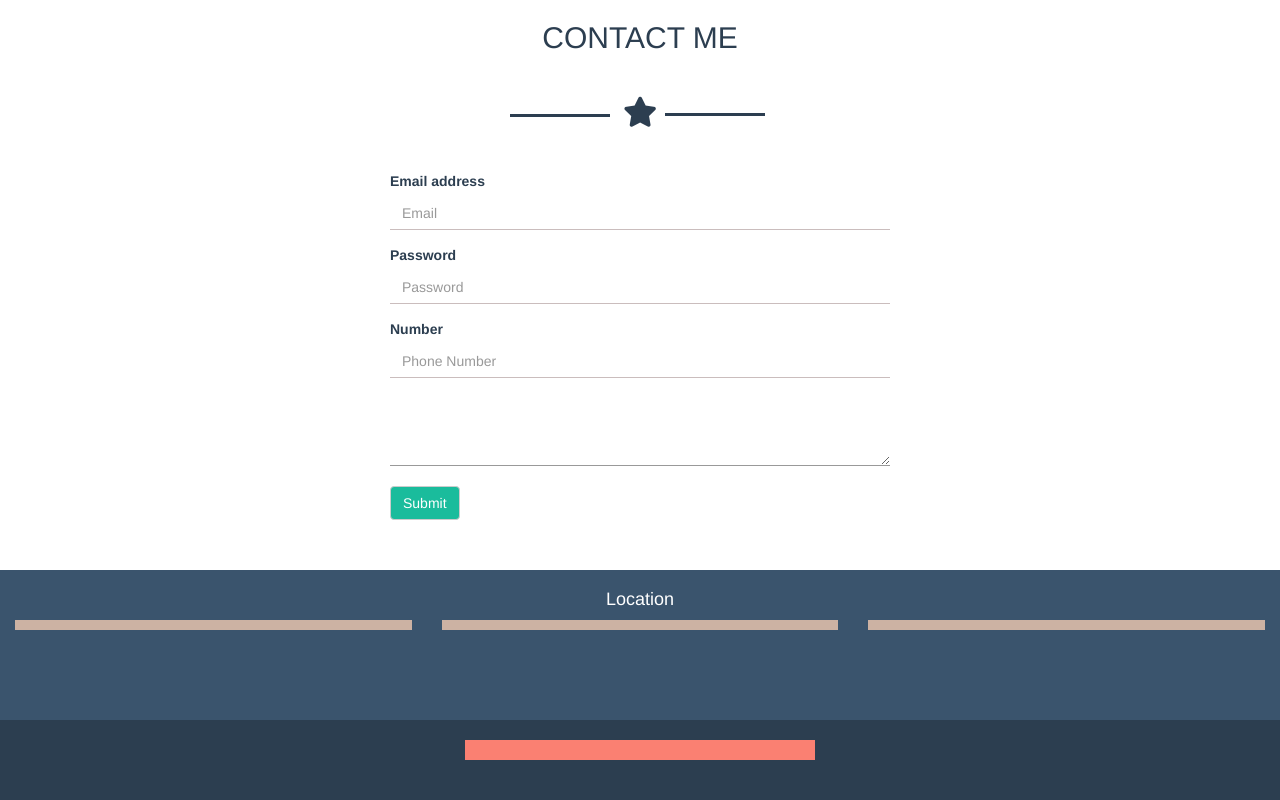
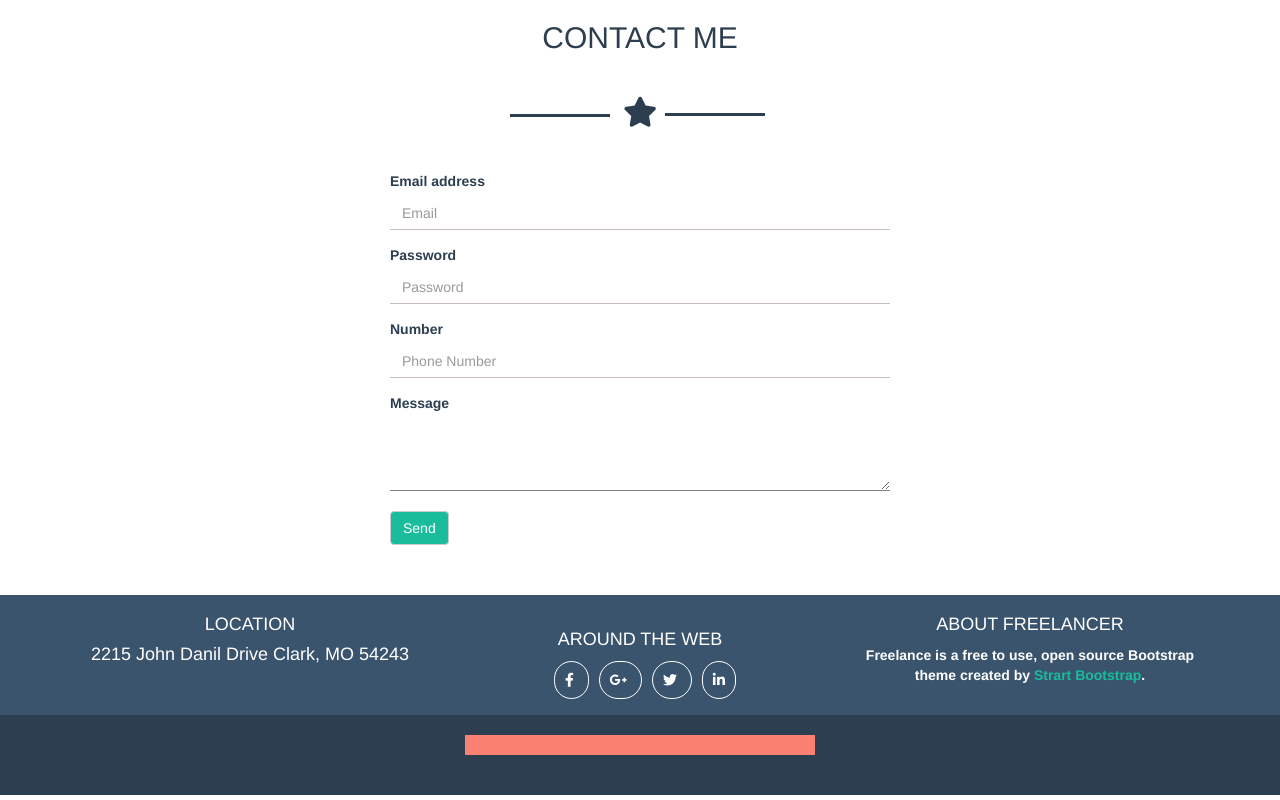
Before and after one commit to DociIva/html-css-bootstrap-freelancer, a plain HTML site: page index.html in a window 1280 px wide. Shown: the part 1612-2412 px from the top of the page. Drawn offline with nearby package versions, Linux system fonts and the light colour scheme.

Commit message:
main-footer

```diff
--- a/css/media.css
+++ b/css/media.css
@@ -9,6 +9,10 @@
     .bl-forms {
         width: 100%;
     }
+    .about-f p {
+        margin-left: 0;
+
+    }
 
 
 }
--- a/css/style.css
+++ b/css/style.css
@@ -198,28 +198,40 @@ img {
 /*textarea*/
 .bl-areatext {
     border:none;
-    border-bottom: 1px solid rgb(153, 153, 153);
+    border-bottom: 1px solid rgb(130, 130, 130);
     box-shadow: none;
     border-radius: 0;
 }
-/*LOCATION*/
-.location {
-    height: 150px;
+/*MAIN FOOTER / LOCATION*/
+.main-footer {
     background: rgba(58, 84,109, 1);
     color: white;
     text-align: center;
     padding-top: 10px;
 }
-.text {
-    height: 10px;
-    background: #ccb2a3;
-    margin-bottom: 10px;
+.icone {
+    margin: 15px auto;
+}
+.icone h4 {
+    margin-bottom: 20px;
 }
 .icons {
-    height: 10px;
-    background: #ccb2a3;
-    margin-bottom: 10px;
+    padding: 10px;
+    margin-left: 10px;
+    border: 1px solid #fff;
+    border-radius: 50px;
 }
+.about-f p {
+    text-align: center;
+    margin-left:  20px;
+    margin-bottom: 30px;
+    font-weight: bold;
+}
+/*ABOUT FREELANCER*/
+.color-b {
+    color: #1abc9c;
+}
+
 .info {
     height: 10px;
     background: #ccb2a3;
--- a/index.html
+++ b/index.html
@@ -86,7 +86,7 @@
        </div>
       </div>
       <div class="container">
-         <div class="row pad">
+         <div class="row">
               <div class="col-xs-12 col-sm-6 col-md-4">
                 <img src="./img/cabin.png" alt="cabin">
               </div>
@@ -152,9 +152,10 @@
             <label for="exampleInputPassword1">Number</label>
             <input type="phonenumber" class="form-control bl-forms" id="exampleInputNumber" placeholder="Phone Number">
           </div>
+          <label for="bl-areatext"> Message</label>
           <textarea class="form-control bl-areatext" rows="3"></textarea>
           <div class="bottone">
-            <button type="submit" class="btn btn-default">Submit</button>
+            <button type="submit" class="btn btn-default">Send</button>
           </div>
         </form>
 
@@ -163,15 +164,41 @@
           <!--Bottone-->
         </div>
     </section>
-    <!--SEZIONE LOCATION-->
-    <section class="location">
-        <h4>Location</h4>
-        <div class="cotainer">
-            <div class="col-xs-12 col-sm-4"><div class="text"></div></div>
-            <div class="col-xs-12 col-sm-4"><div class="icons"></div></div>
-            <div class="col-xs-12 col-sm-4"><div class="info"></div></div>
-        </div>
-    </section>
+    <!--SEZIONE MAIN-FOOTER-->
+    <section class="main-footer">
+      <div class="container">
+        <div class="row">
+        <div class="col-xs-12 col-sm-4">
+          <h4>LOCATION</h4>
+          <h4>2215 John Danil Drive Clark, MO 54243</h4>
+        </div> <!--chisura div location-->
+        <div class="col-xs-12 col-sm-4 icone">
+          <h4>AROUND THE WEB</h4>
+          <span class="icons">
+            <i class="fab fa-facebook-f"></i>
+          </span>
+          <span class="icons">
+            <i class="fab fa-google-plus-g"></i>
+          </span>
+          <span class="icons">
+            <i class="fab fa-twitter"></i>
+          </span>
+          <span class="icons">
+            <i class="fab fa-linkedin-in"></i>
+          </span>
+        </div> <!--chisura around -->
+          <div class="col-xs-12 col-sm-4 about-f">
+            <h4>ABOUT FREELANCER</h4>
+              <P>Freelance is a free to use, open source Bootstrap
+                theme created by <span class="color-b">Strart Bootstrap</span>.
+              </P>
+            </div> <!--chiusura about free-->
+        </div> <!--chiusura row-->
+      </div> <!--chiusura container-->
+
+
+
+    </section> <!--chiusura sec main footer-->
   </main>
   <!--FOOTER-->
     <footer class="footer">
```
